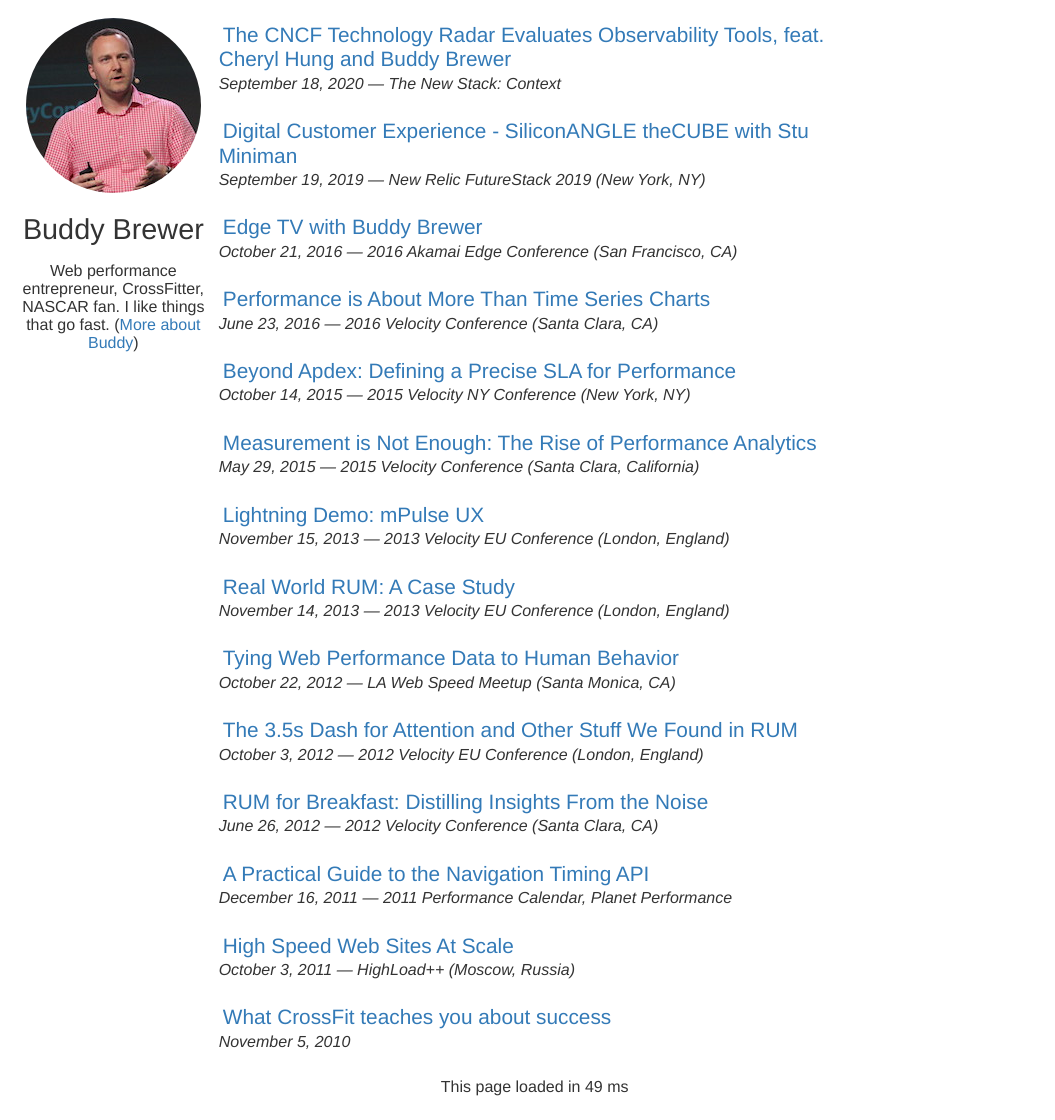
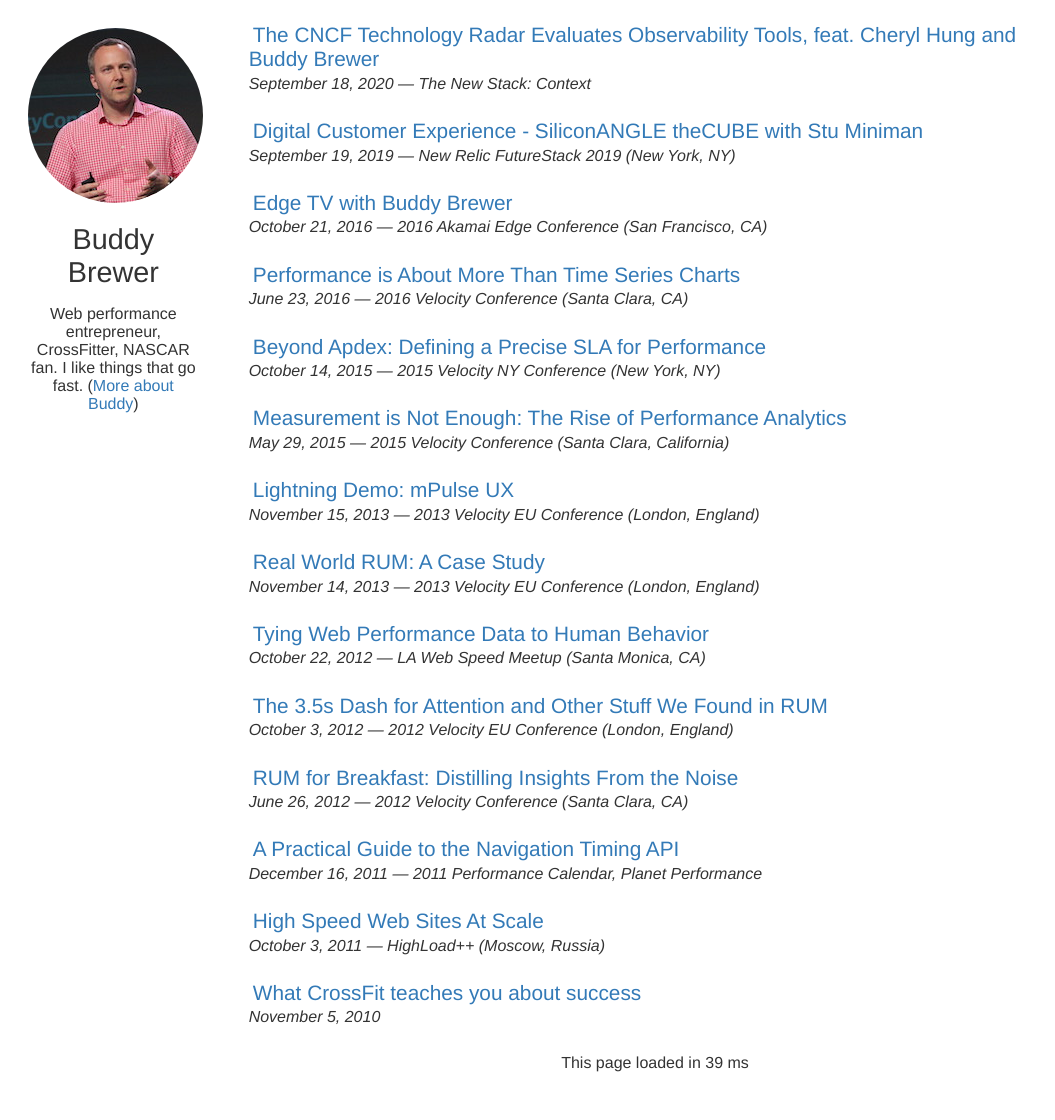
Before and after one commit to bbrewer/buddybrewer.com, a Jekyll site: the page built from index.html, in a window 1280 px wide. Shown: the whole page, without its empty margins (0-1055 px from the left). Built offline with Jekyll 4.4.1, drawn with Linux system fonts in a browser that asks for light colours; after the commit the page ends 1096 px from its top, so only the background shows below that.

Commit message:
Update CSS with better margins and spacing.

```diff
--- a/css/styles.css
+++ b/css/styles.css
@@ -18,11 +18,12 @@
 .sidebar {
   grid-column: span 1;
   text-align: center;
-  margin: 10px;
+  margin: 20px;
 }
 
 .content {
-  grid-column: span 3;
+  grid-column: span 4;
+  margin-left: 30px;
 }
 
 #buddypic {
```
